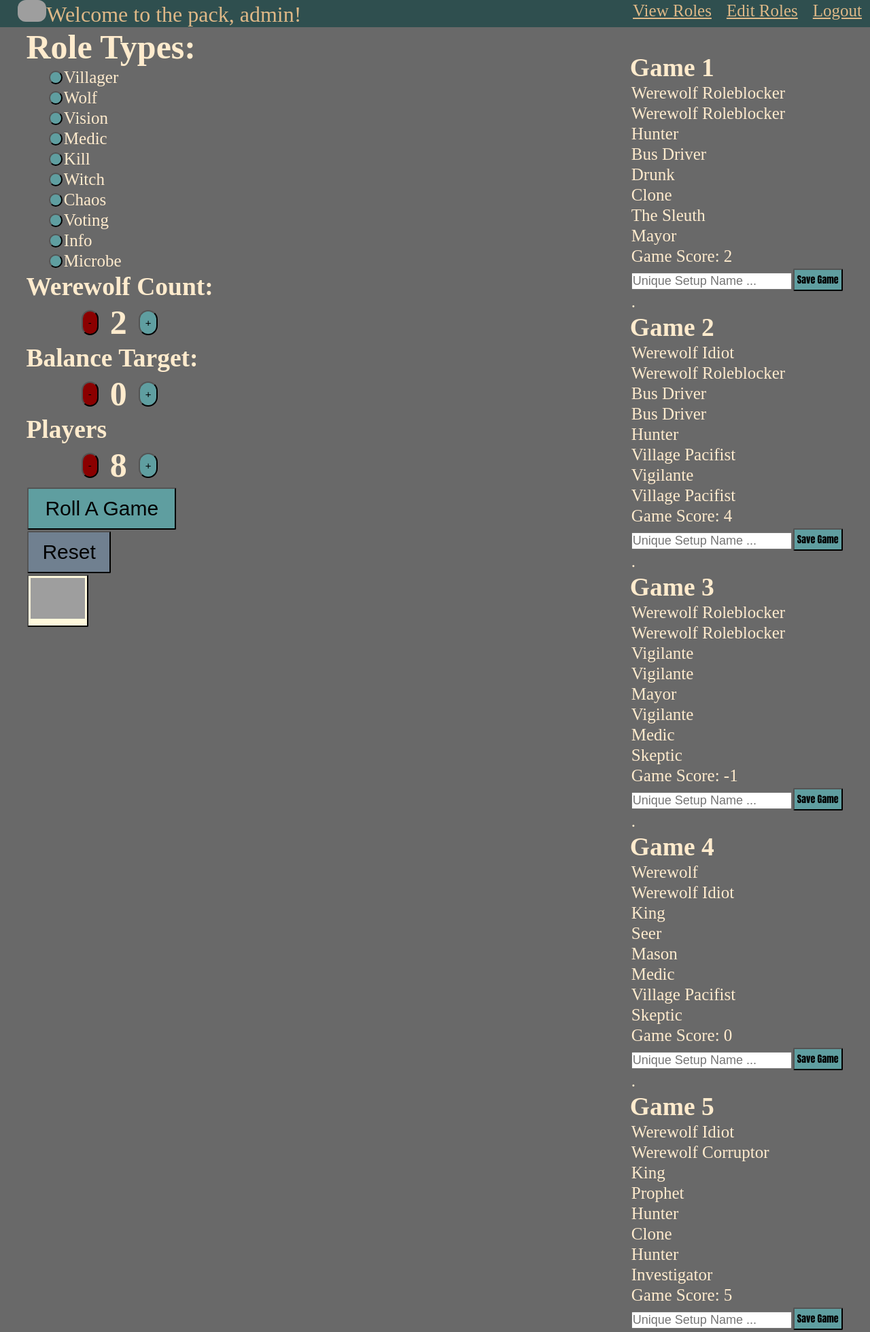
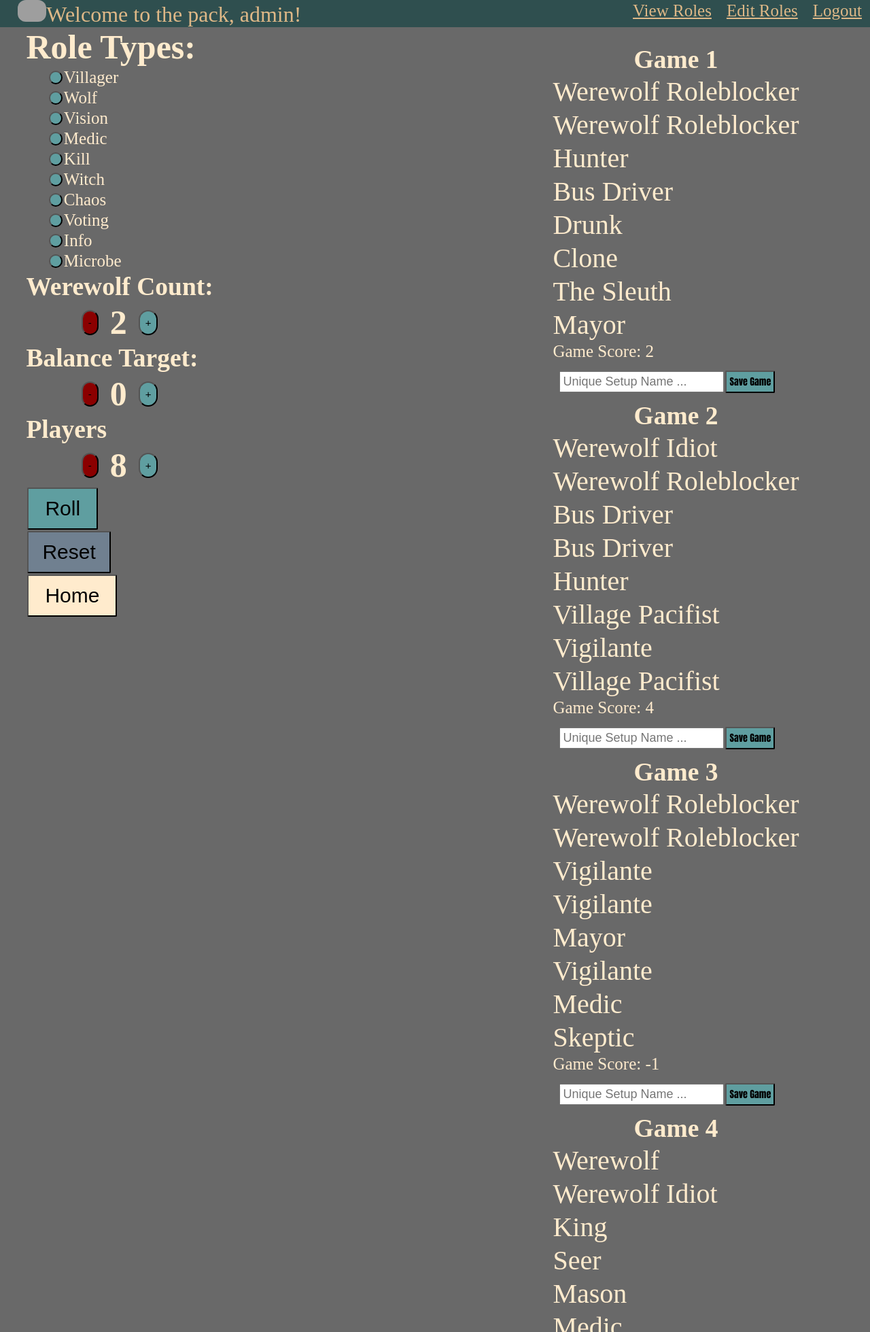
Before and after one commit to justinlcochran/wolfupload, a Django app: page /speed_roller/ in a window 1280 px wide. Shown: the top 1959 px of the page at 68% size. Run offline with Django 3.2, Linux system fonts and the light colour scheme; a user stored in the database is signed in; data comes from the database, SQL or seed files in the repository; data that the repository does not hold is empty; grey boxes are pictures that could not be loaded.

Commit message:
Optimizing Speed Roller

```diff
--- a/wolfrollapp/templates/wolfrollapp/speedRoller.html
+++ b/wolfrollapp/templates/wolfrollapp/speedRoller.html
@@ -93,7 +93,7 @@
         <td>
         <form method="POST" action="{% url 'wolfrollapp:speedRoll' %}">
             {% csrf_token %}
-            <button style="vertical-align: center; padding: 12px 24px; background: cadetblue; border-radius: 2px; float: left; font-size: 30px; font-family: fantasy; margin-left: auto; margin-right: auto" type="submit">Roll A Game</button>
+            <button style="vertical-align: center; padding: 12px 24px; background: cadetblue; border-radius: 2px; float: left; font-size: 30px; font-family: fantasy; margin-left: auto; margin-right: auto" type="submit">Roll</button>
         </form>
         </td>
     </tr>
@@ -108,22 +108,23 @@
     </tr>
     <tr>
         <td>
-            <a href="{% url 'wolfrollapp:speedRollerHome' %}">
-                <button style="vertical-align: center; padding: 3px; background: cornsilk; border-radius: 2px; float: left; font-size: 30px; margin-left: auto; margin-right: auto" type="submit"><img src="https://ucarecdn.com/c88fb26e-9fff-4b08-a3f0-d63fa53e990c/Frost_arrowSpeedroller1.png" style="height: 60px"></button>
-            </a>
+        <form method="POST" action="{% url 'wolfrollapp:home' %}">
+            {% csrf_token %}
+            <button style="vertical-align: center; padding: 12px 24px; background: blanchedalmond; border-radius: 2px; float: left; font-size: 30px; font-family: fantasy; margin-left: auto; margin-right: auto" type="submit">Home</button>
+        </form>
         </td>
     </tr>
 </table>
 </div>
-<div style="padding: 3%; top: 1.5%; position: relative; float: right; border: 2px black">
+<div style="padding-right: 8%; padding-top: 2%; top: 1.5%; position: relative; float: right; border: 2px black">
 {% for game in games_list %}
 
         <table>
-        <h2>{{ game.title }}</h2>
+        <h2 style="text-align: center;">{{ game.title }}</h2>
             {% for role in game.roles %}
                 <tr>
                     <td>
-                        {{ role }}
+                        <p style="font-size: 40px;">{{ role }}</p>
                     </td>
                 </tr>
             {% endfor %}
@@ -133,23 +134,19 @@
                     </td>
                 </tr>
         </table>
-        <table>
+        <table style="padding: 10px;">
             <tr>
                 <form method="post" action="{% url 'wolfrollapp:saveGame' game.title %}">
                     {% csrf_token %}
                     <td>
-                        <input style="font-size: 18px; align: right" type="text" name="name" placeholder="Unique Setup Name ..."/>
+                        <input style="padding: 3px; font-size: 18px; align: right" type="text" name="name" placeholder="Unique Setup Name ..."/>
                     </td>
                     <td>
                         <button style="vertical-align: center; padding: 4px 4px; background: cadetblue; border-radius: 2px; float: left; font-size: 14px; font-family: Impact; margin-left: auto; margin-right: auto" type="submit">Save Game</button>
                     </td>
                 </form>
             </tr>
-            <tr>
-                <td>
-                    <p>.</p>
-                </td>
-            </tr>
+
         </table>
 
 {% endfor %}
```
